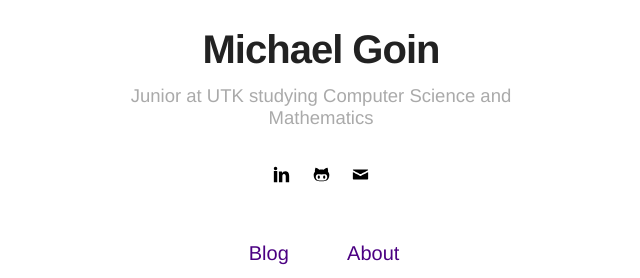
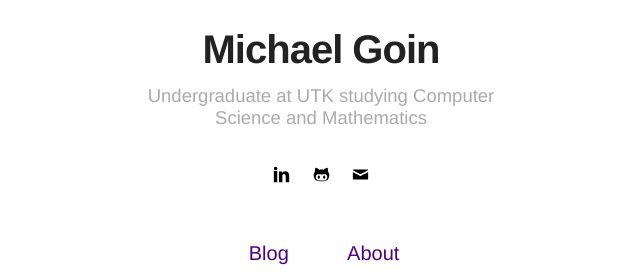
Before and after one commit to mgoin/mgoin.github.io, a Jekyll site: the page built from index.html, in a window 1280 px wide. Shown: the part 400-678 px from the top of the page, without its empty margins (319-959 px from the left). Built offline with Jekyll 4.4.1, drawn with Linux system fonts in a browser that asks for light colours.

Commit message:
Update _config.yml

```diff
--- a/_config.yml
+++ b/_config.yml
@@ -1,6 +1,6 @@
 # main text of home
 name: Michael Goin
-bio: Junior at UTK studying Computer Science and Mathematics
+bio: Undergraduate at UTK studying Computer Science and Mathematics
 
 # twitter summary info
 description: Homepage of Michael Goin
@@ -46,7 +46,7 @@ email: mgoin@vols.utk.edu
 authors:
     michaelgoin:
         name: Michael Goin
-        bio: Junior at UTK studying Computer Science
+        bio: Undergraduate at UTK studying Computer Science
         external-image: false
         picture: assets/images/michael.jpg
         # twitter: Freddie_V4
```
